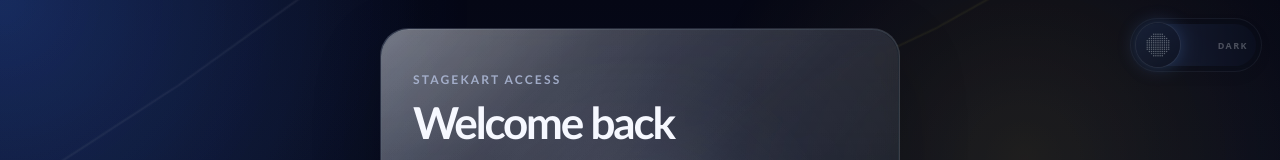
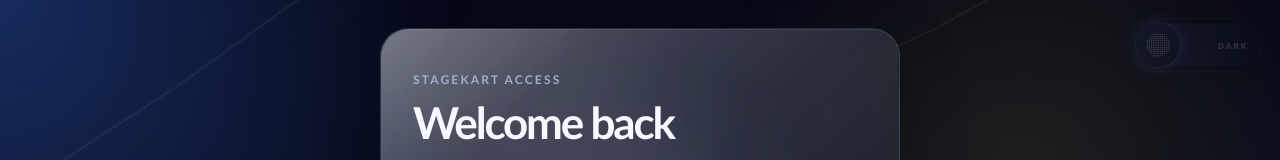
Before and after one commit to sparkz8085/project_dj, a React (Vite) app: page / in a window 1280 px wide. Shown: the top 160 px of the page. Built offline with nearby package versions, Linux system fonts and the light colour scheme.

Commit message:
Increase theme toggle idle transparency

```diff
--- a/src/components/ThemeToggle.css
+++ b/src/components/ThemeToggle.css
@@ -23,8 +23,7 @@
 }
 .theme-toggle:active { cursor: grabbing; }
 /* Fade back after inactivity so the page artwork remains visible. */
-.theme-toggle.is-idle { opacity: .38; backdrop-filter: blur(5px); box-shadow: 0 5px 16px rgba(0,0,0,.10); }
-.theme-toggle.is-idle:hover,
+.theme-toggle.is-idle { opacity: .20; backdrop-filter: blur(2px); box-shadow: 0 3px 10px rgba(0,0,0,.06); }
 .theme-toggle.is-idle:focus-visible,
 .theme-toggle.is-idle:focus-within,
 .theme-toggle:active { opacity: 1; backdrop-filter: blur(16px); }
```
